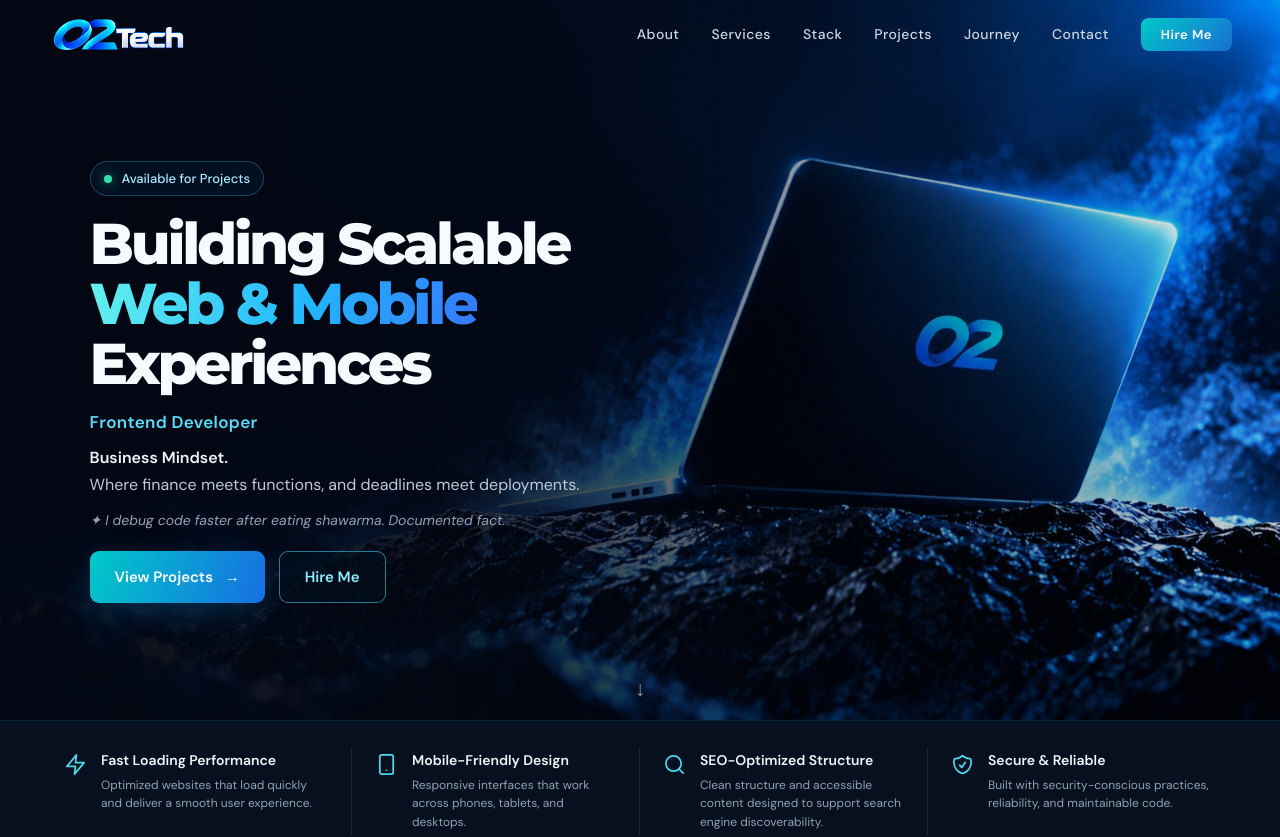
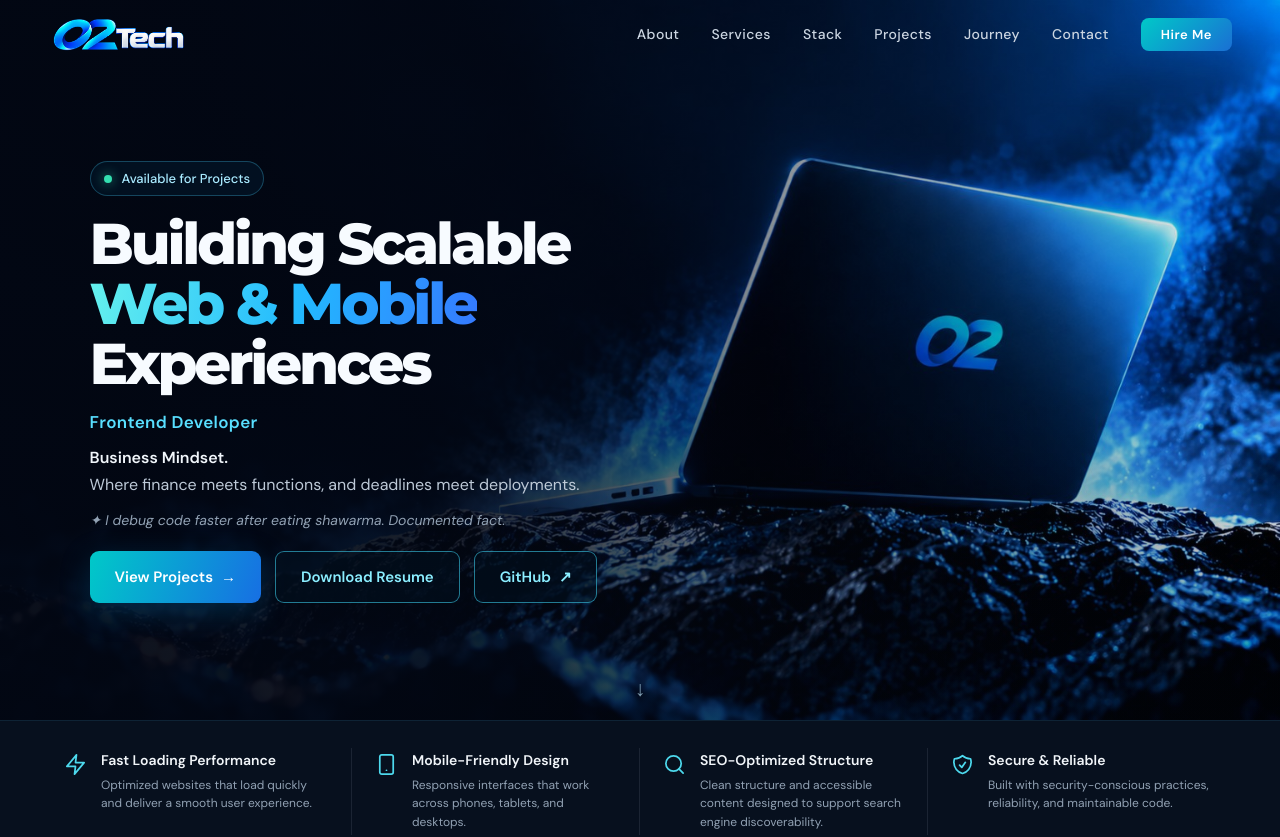
Before and after one commit to skidan007/my-portfolio1, a React (Vite) app: page / in a window 1280 px wide. Shown: the top 837 px of the page. Built offline with nearby package versions, Linux system fonts and the light colour scheme.

Commit message:
pdf downloasd added

```diff
--- a/src/components/Hero/index.jsx
+++ b/src/components/Hero/index.jsx
@@ -51,7 +51,14 @@ export default function Hero() {
           <p className="hero-personality">&#10022; I debug code faster after eating shawarma. Documented fact.</p>
           <div className="hero-cta">
             <button className="hero-button hero-button-primary" onClick={() => scrollTo("projects")}>View Projects <span aria-hidden="true">&#8594;</span></button>
-            <button className="hero-button hero-button-secondary" onClick={() => scrollTo("contact")}>Hire Me</button>
+            <a
+              className="hero-button hero-button-secondary"
+              href="/Daniel_Victor_Bernard_Software_Developer_Resume.pdf"
+              download="Daniel Victor Bernard Resume.pdf"
+            >
+              Download Resume
+            </a>
+            <a className="hero-button hero-button-secondary" href="https://github.com/skidan007" target="_blank" rel="noreferrer">GitHub <span aria-hidden="true">&#8599;</span></a>
           </div>
         </div>
       </div>
--- a/src/styles/global.css
+++ b/src/styles/global.css
@@ -107,13 +107,14 @@ body { background: #030712; color: #F1F5F9; }
 .hero-description strong { color: #f1f6fb; font-weight: 600; }
 .hero-personality { margin: 11px 0 20px; color: #92a2b4; font: italic 14px/1.5 'DM Sans', sans-serif; }
 .hero-cta { display: flex; flex-wrap: wrap; gap: 14px; }
-.hero-button { min-height: 52px; padding: 0 25px; border-radius: 9px; cursor: pointer; font: 600 15px 'DM Sans', sans-serif; transition: transform .2s ease, box-shadow .2s ease, background .2s ease; }
+.hero-button { display: inline-flex; align-items: center; justify-content: center; min-height: 52px; padding: 0 25px; border-radius: 9px; cursor: pointer; text-decoration: none; font: 600 15px 'DM Sans', sans-serif; transition: transform .2s ease, box-shadow .2s ease, background .2s ease; }
 .hero-button:hover { transform: translateY(-2px); }
 .hero-button:focus-visible { outline: 3px solid #9af6ff; outline-offset: 3px; }
 .hero-button-primary { border: 0; color: #fff; background: linear-gradient(110deg, #00c9c8, #176fe3); box-shadow: 0 8px 30px rgba(0,139,220,.25); }
 .hero-button-primary:hover { box-shadow: 0 10px 34px rgba(0,166,245,.4); }
 .hero-button-primary span { margin-left: 8px; }
 .hero-button-secondary { border: 1px solid rgba(63,215,246,.55); color: #8beeff; background: rgba(3,17,32,.54); }
+.hero-button-secondary span { margin-left: 8px; }
 .hero-button-secondary:hover { background: rgba(0,201,200,.13); }
 .hero-scroll { position: absolute; bottom: 26px; left: 50%; color: rgba(180,220,240,.7); font-size: 21px; animation: bounce 2s ease-in-out infinite; }
 .feature-strip { position: relative; z-index: 1; background: #07101e; border-top: 1px solid rgba(71,174,220,.12); border-bottom: 1px solid rgba(71,174,220,.12); }
```
Also changed, not shown: 1 other file (tests, documents, lock files or other folders).
